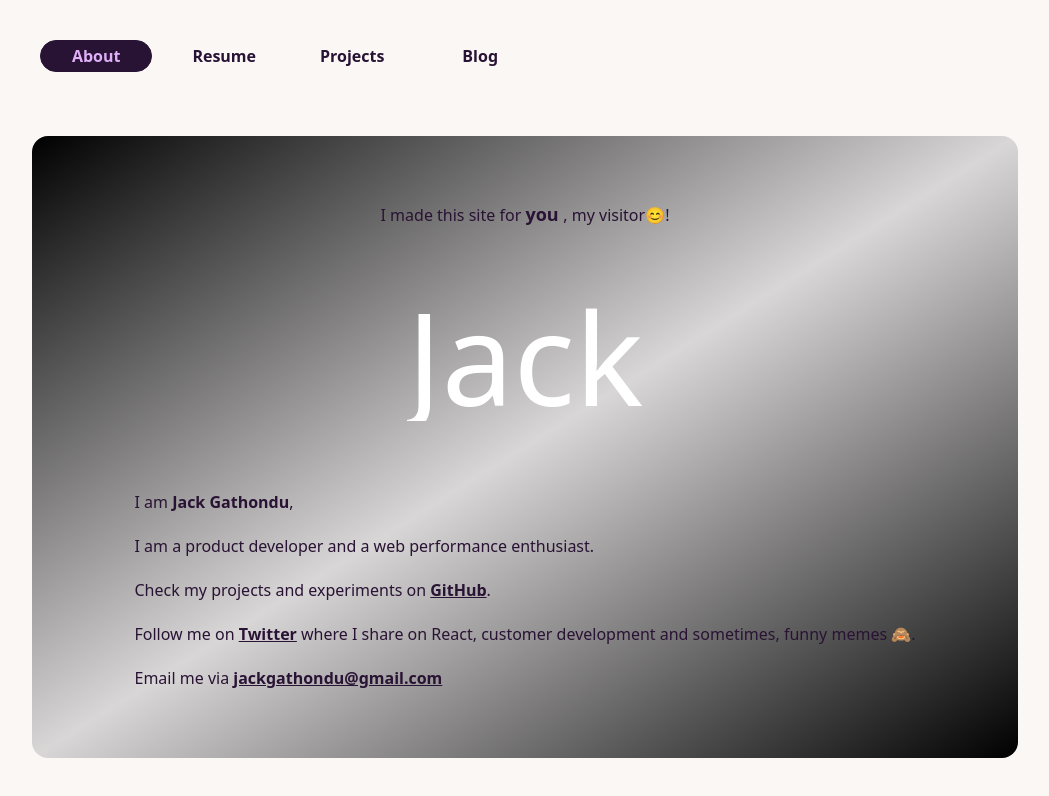
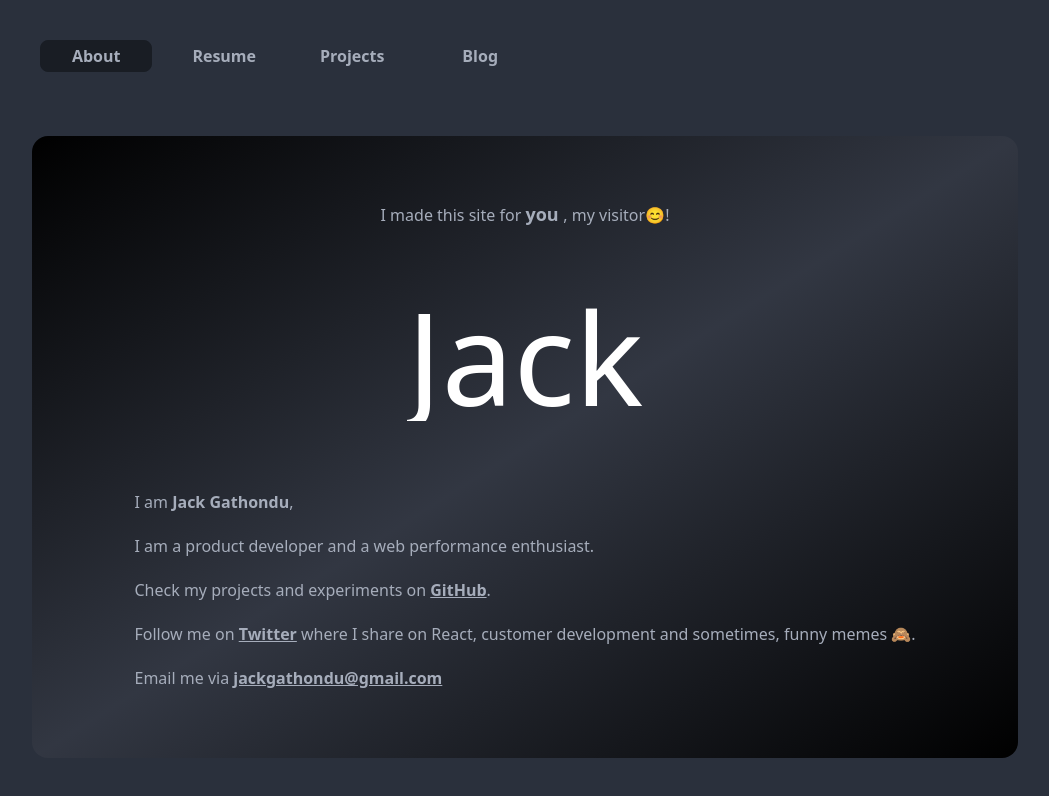
Before and after one commit to luckson1/site, a Next.js app: page / in a window 1280 px wide. Shown: the top 796 px of the page, without its empty margins (115-1164 px from the left). Built offline with nearby package versions, Linux system fonts and the light colour scheme.

Commit message:
fix:change theme

```diff
--- a/app/layout.tsx
+++ b/app/layout.tsx
@@ -16,7 +16,7 @@ export default function RootLayout({
 
   return (
 
-    <html data-theme="cupcake" lang='en'>
+    <html data-theme="dark" lang='en'>
 
 
     <body>
```
